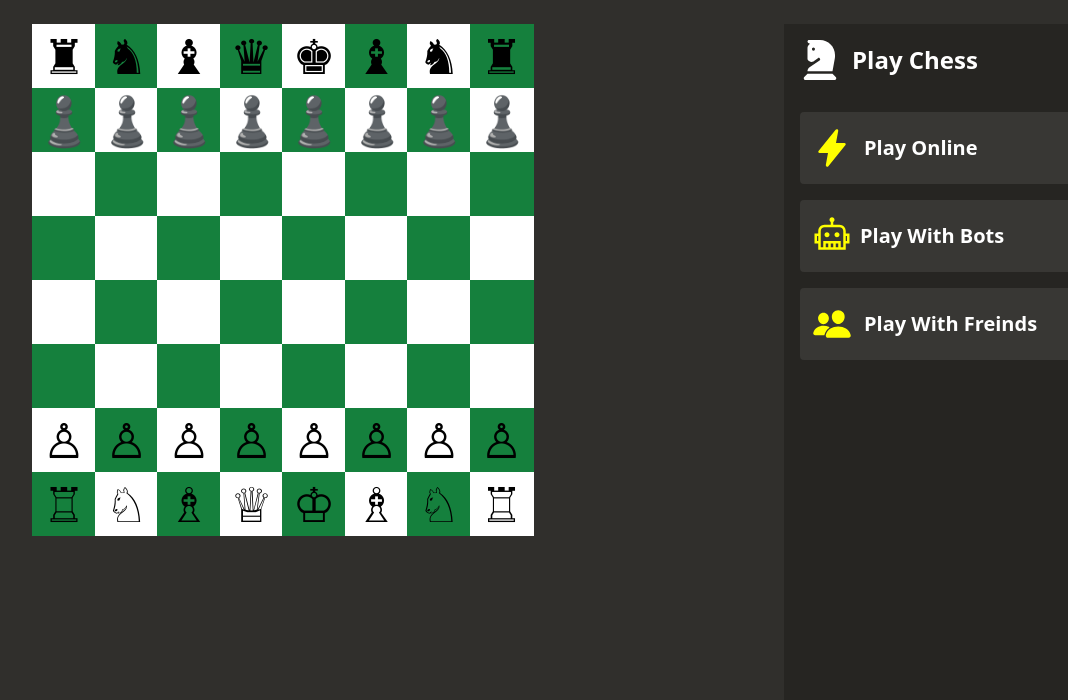
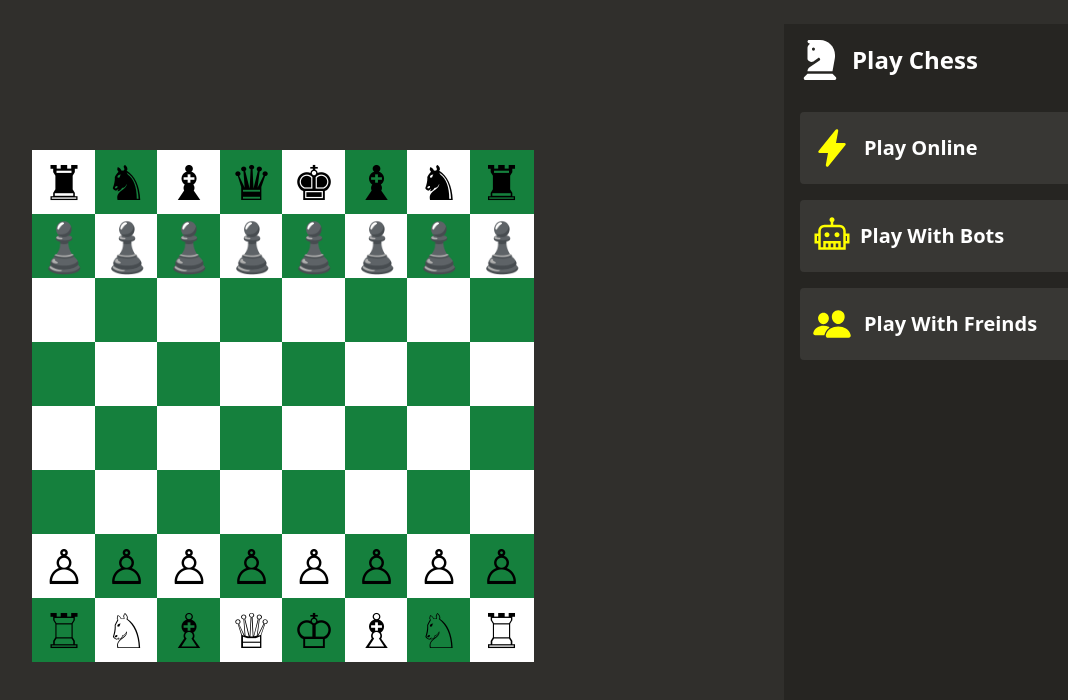
Before and after one commit to HiteshCodesl/Chess.com, a React (Vite) app in the folder Frontend/: page /chess-board in a window 1280 px wide. Shown: the top 700 px of the page, without its empty margins (56-1124 px from the left). Built offline with nearby package versions, Linux system fonts and the light colour scheme; no server answers; sample sign-in values are in the browser's storage.

Commit message:
moved the chessBoard to center

```diff
--- a/Frontend/src/components/dashboard/ChessBoard.tsx
+++ b/Frontend/src/components/dashboard/ChessBoard.tsx
@@ -17,7 +17,7 @@ function ChessBoard() {
 
       <div className="w-full max-w-6xl grid grid-cols-3 gap-6 p-6 justify-between">
 
-        <div className="col-span-2 bg-[#302f2c]">
+        <div className="col-span-2 bg-[#302f2c] items-center flex">
             <Board />
         </div>
 
```
